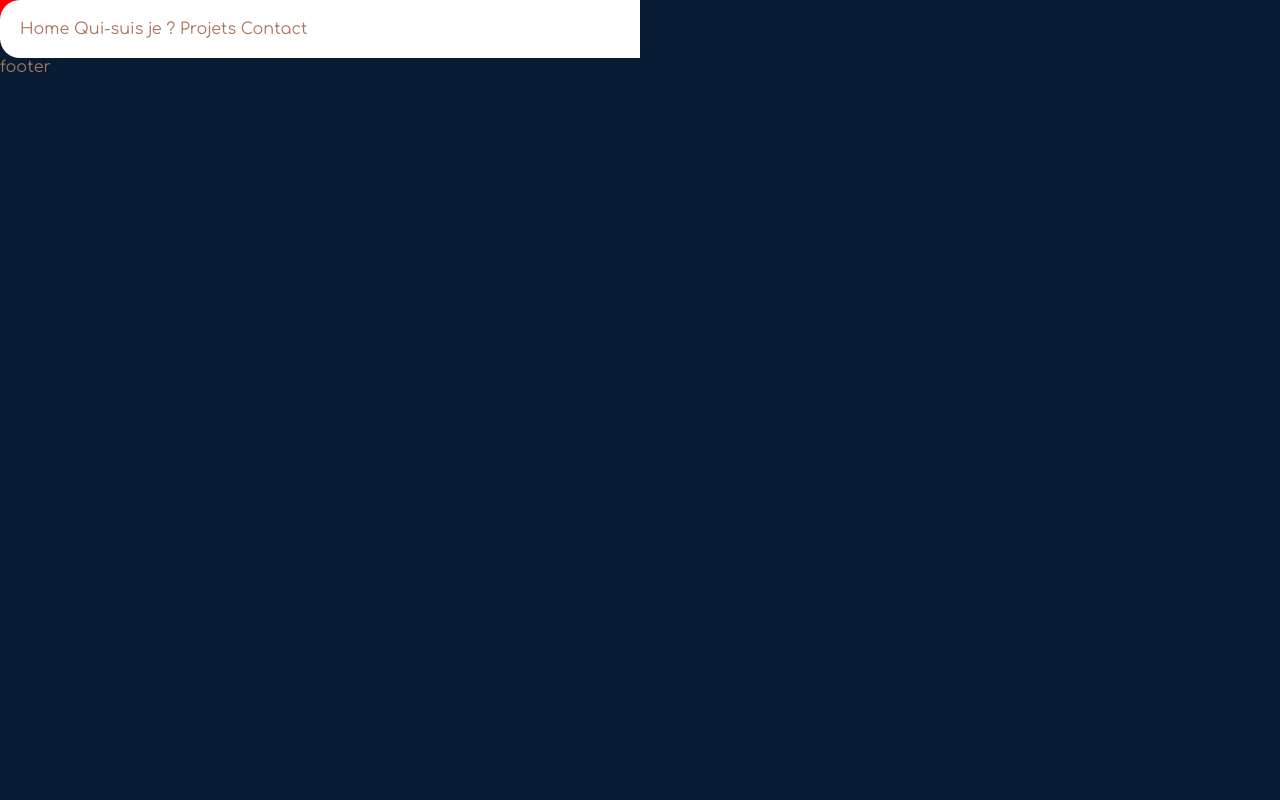
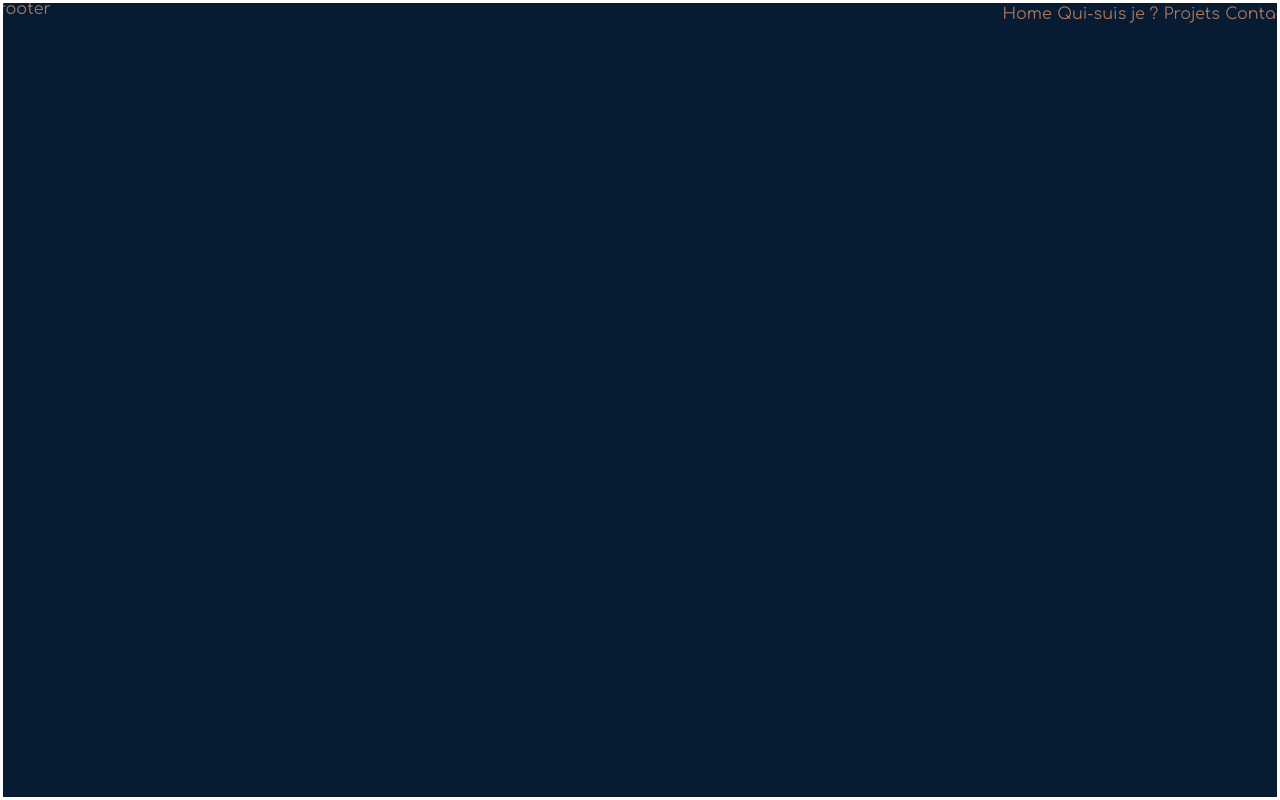
Before and after one commit to rayhearth/portfolio_jemma, a React (Vite) app: page / in a window 1280 px wide. Built offline with nearby package versions, Linux system fonts and the light colour scheme.

Commit message:
work on navbar effect

```diff
--- a/src/assets/sass/layout/_header.scss
+++ b/src/assets/sass/layout/_header.scss
@@ -1,27 +1,60 @@
-nav{
+header {
 	display: flex;
-    align-self: flex-end;
+	justify-content: flex-end;
+    .site-border{
+        position: fixed;
+        z-index: 500;
+        transition: transform 1200ms cubic-bezier(0.77, 0, 0.18, 1);
+        inset: 0;
+        width: 100%;
+        height: 100%;
+        border: 0.24rem solid white;
+        pointer-events: none;
+        overflow: hidden;
+        &::before{
+            transform: rotate(-90deg);
+            top: -0.03rem;
+            left: -0.03rem;
         }
-.linkContent{
+    }
+}
+nav {
+    display: block;
+    position: absolute;
+    right: 0;
+    top: 0;
+    height: 0.54rem;
+    width: min-content;
+    white-space: nowrap;
+    border-radius: 0 0 0 0.36rem;
+    padding-top: 0.1rem;
+	ul {
 		display: flex;
-    flex-direction: row;
-    width: 50%;
-    gap: 0.3rem;
-    position: relative;
-    pointer-events: all;
-    cursor: pointer;
-    border-radius: 1.25rem 0 0 1.25rem;
-    background-color: white;
-    padding: 1.25rem;
+		justify-content: space-between;
+        gap: 2%;
+        padding: 0 0.1rem 0.4rem 0;
         &::before{
             content: "";
-        top: 0;
-        left: 0;
+            display: block;
             position: absolute;
-        background-color: white;
-        border-top-left-radius: 1.25rem;
-        height: 2.50rem;
-        width: 1.25rem;
-        box-shadow: 0 -1.25rem 0 0 red;
+            width: 0.3rem;
+            height: 0.3rem;
+            background-position: 50%;
+            background-repeat: no-repeat;
+            background-size: contain;
+        }
+
+		// &::before {
+		// 	content: "";
+		// 	top: 0;
+		// 	left: 0;
+        //     height: 100%;
+		// 	position: absolute;
+		// 	background-color: white;
+		// 	border-top-right-radius: 1.25rem;
+		// 	height: 2.5rem;
+		// 	width: 1.25rem;
+		// 	box-shadow: 0 -1.25rem 0 0 #071C33;
+		// }
 	}
 }
--- a/src/components/layout/Header.jsx
+++ b/src/components/layout/Header.jsx
@@ -12,6 +12,8 @@ const Header = () => {
 
     return (
         <header className='header main'>
+            <div className="site-border">
+
             <nav className="main-nav">
                 <ul className='linkContent'>
                     <li className="main-nav-item" onClick={home}>
@@ -30,6 +32,7 @@ const Header = () => {
                 </ul>
 
             </nav>
+            </div>
         </header>
     );
 };
--- a/src/pages/home.jsx
+++ b/src/pages/home.jsx
@@ -4,9 +4,10 @@ import Header from '../components/layout/Header';
 const Index = () => {
 
     return (
-      <div>
-          Index principal
-        </div>
+      <section className='home'>
+          <h1>Say Hello everyone</h1>
+          <p>Hi, i'm Emmanuelle and i'm a developpeur front and graphic designer</p>
+        </section>
     );
 };
 
```
Lines whose indentation alone changed are shown as unchanged.
